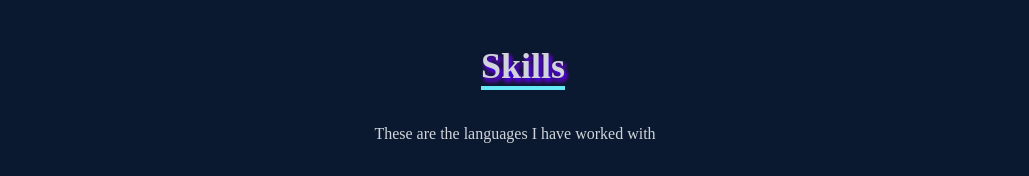
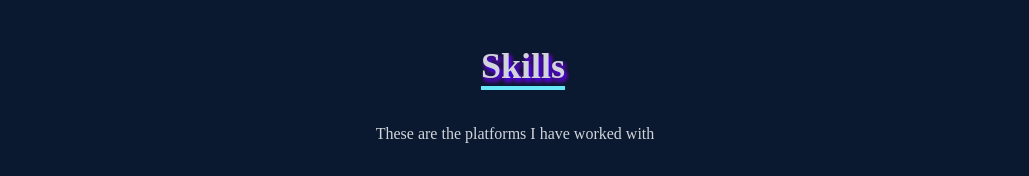
Before and after one commit to YARE0909/My-Website, a React (Create React App) app: page / in a window 1280 px wide. Shown: the part 1760-1936 px from the top of the page, without its empty margins (125-1154 px from the left). Built offline with nearby package versions, Linux system fonts and the light colour scheme.

Commit message:
Minor change

```diff
--- a/src/components/Skills.jsx
+++ b/src/components/Skills.jsx
@@ -19,7 +19,7 @@ const Skills = () => {
             </p>
           </div>
           <div className="flex justify-center items-center text-center">
-            <p>These are the languages I have worked with</p>
+            <p>These are the platforms I have worked with</p>
           </div>
         </div>
 
```
